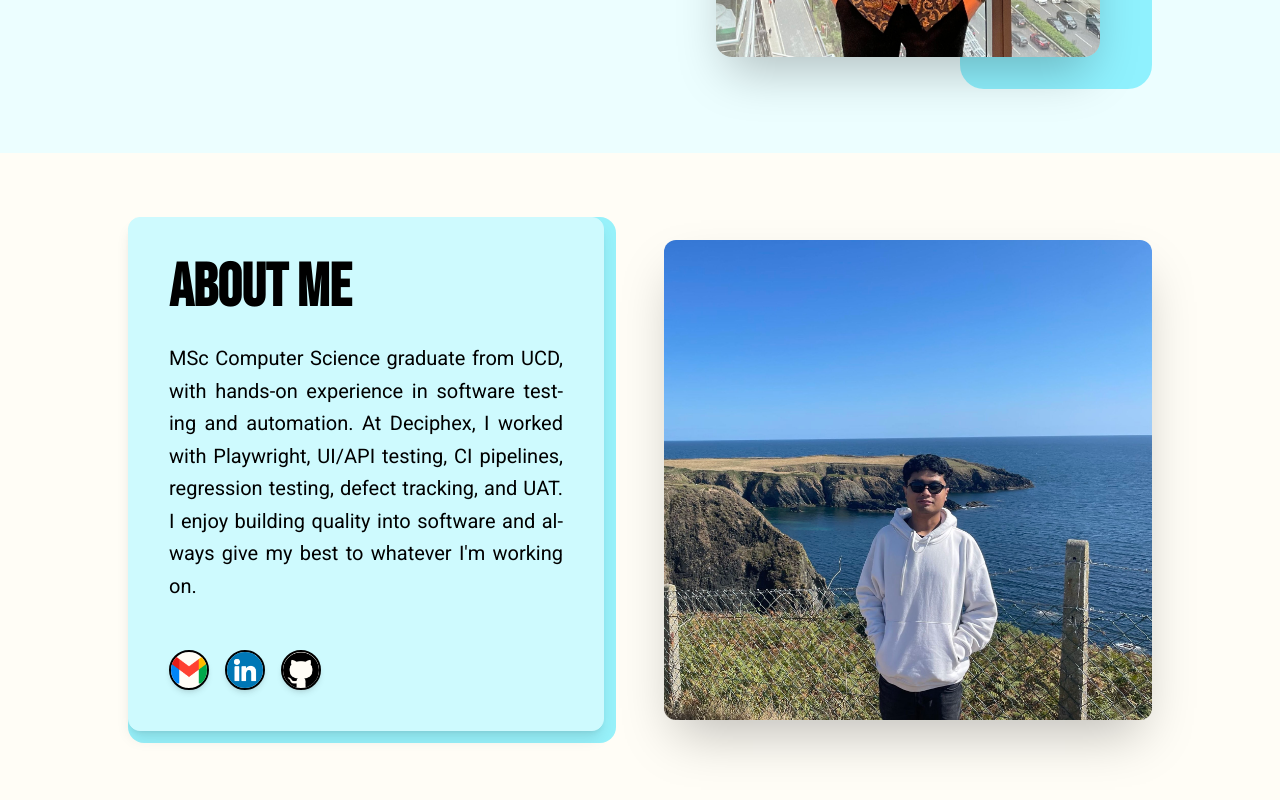
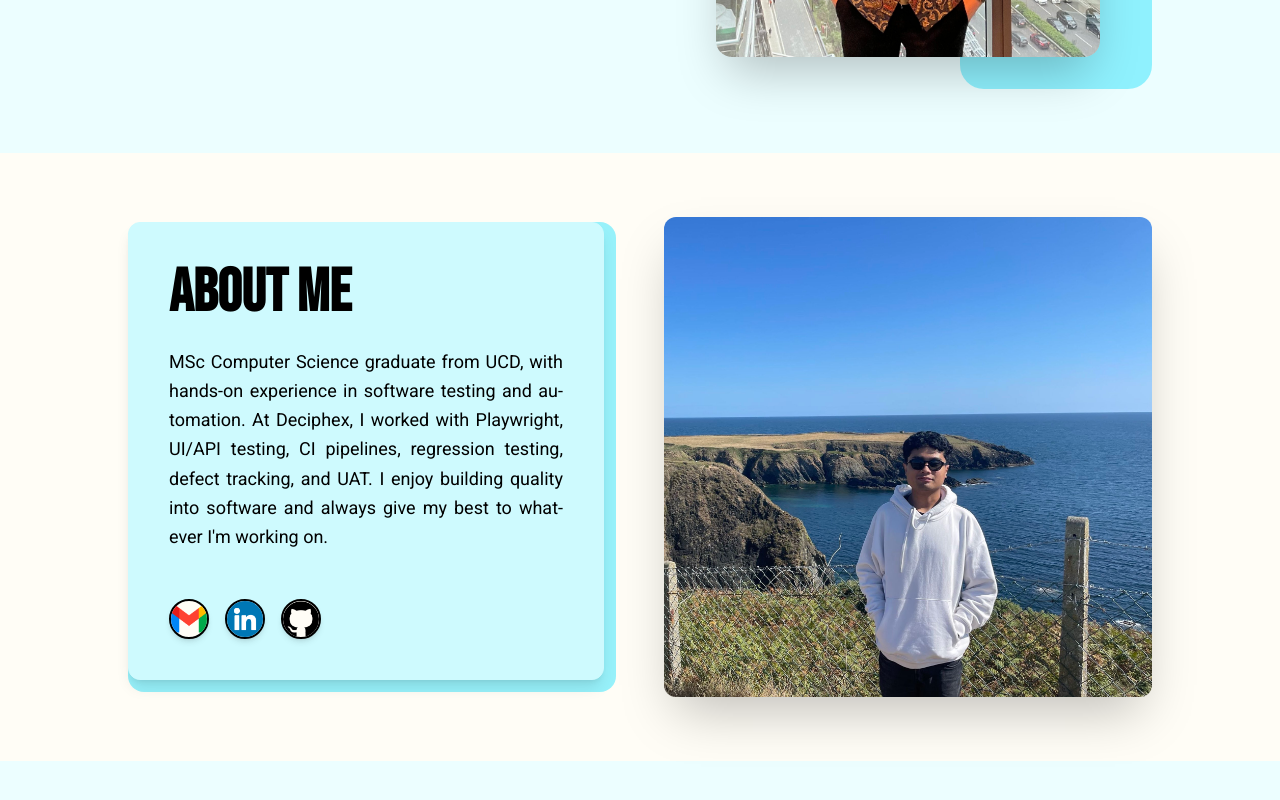
Before and after one commit to roboloc/Portofolio, a Next.js app: page / in a window 1280 px wide. Shown: the part 554-1354 px from the top of the page. Built offline with nearby package versions, Linux system fonts and the light colour scheme.

Commit message:
update keempatbelas - about me

```diff
--- a/src/app/contents/about-me/page.tsx
+++ b/src/app/contents/about-me/page.tsx
@@ -20,7 +20,7 @@ export default function AboutMe() {
               About Me
             </p>
             <p
-              className="text-black text-justify [hyphens:auto] sm:text-lg lg:text-xl leading-relaxed max-w-prose mb-6"
+              className="text-black text-justify [hyphens:auto] sm:text-base lg:text-lg leading-relaxed max-w-prose mb-6"
               lang="en"
             >
               MSc Computer Science graduate from UCD, with hands-on experience
```
